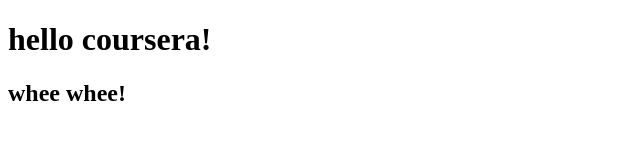
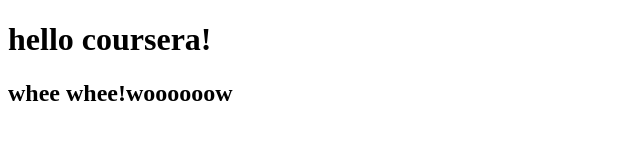
Before and after one commit to Ishaarora1234/coursera-test, a plain HTML site: page site/index.html in a window 1280 px wide. Shown: the whole page, without its empty margins (0-640 px from the left). Drawn offline with Linux system fonts and the light colour scheme.

Commit message:
addition

```diff
--- a/site/index.html
+++ b/site/index.html
@@ -5,6 +5,6 @@
 </head>
 <body>
 <h1>hello coursera!</h1>
-	<h2>whee whee!</h2>
+	<h2>whee whee!woooooow</h2>
 </body>
 </html>
```
